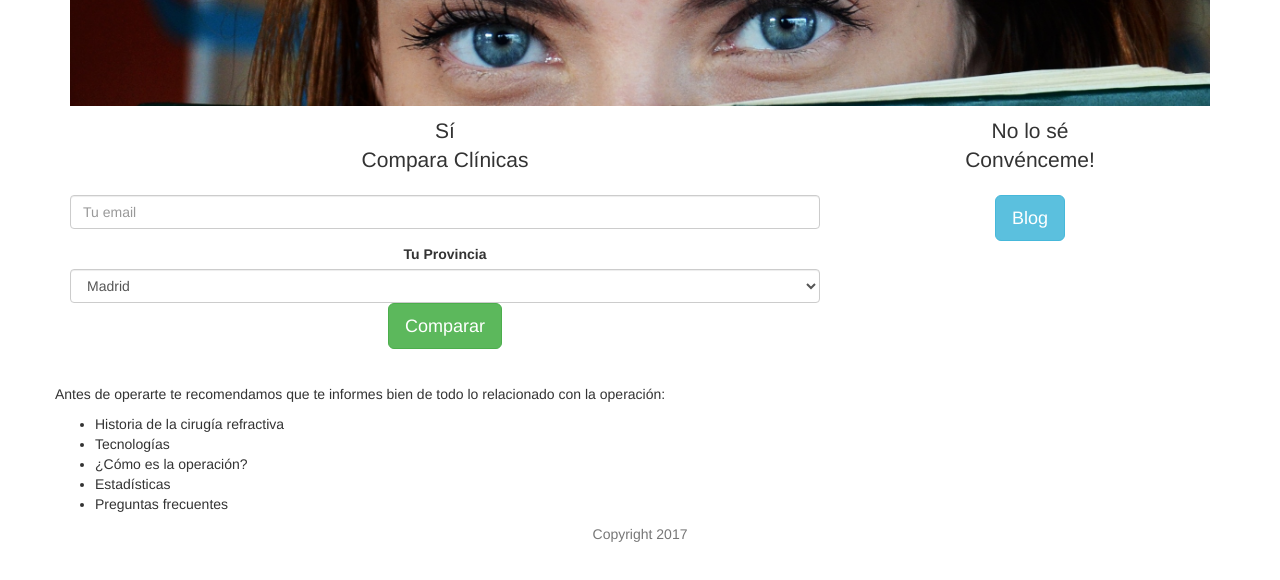
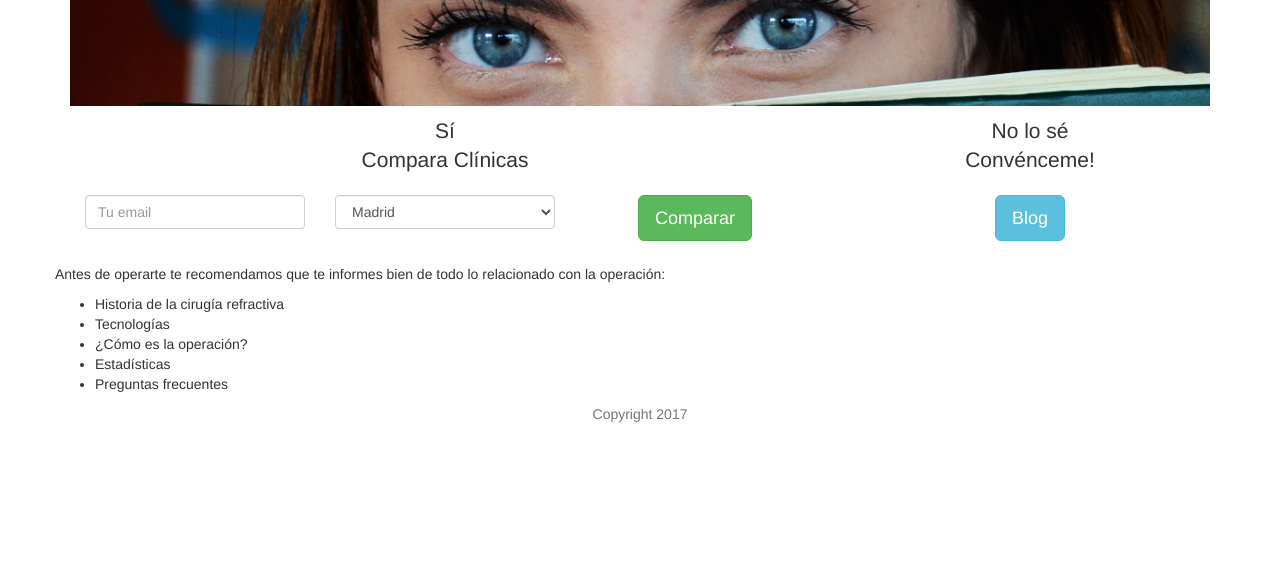
Before and after one commit to JUANRA251/EyeAdvisor, a plain HTML site: page index.html in a window 1280 px wide. Shown: the part 176-756 px from the top of the page. Drawn offline with nearby package versions, Linux system fonts and the light colour scheme.

Commit message:
form horizontal

```diff
--- a/index.html
+++ b/index.html
@@ -36,20 +36,20 @@
         <div class="row">
             <div class="col-xs-8 text-center text-capitalize">
                 <p class="lead">Sí<br>Compara clínicas</p
-                <form class="form-inline">
-                    <div class="form-group">
+                <form class="form-group row">
+                    <div class="form-group col-xs-4">
                         <label for="email" class="sr-only">Email</label>
                         <input type="email" class="form-control" id="email" placeholder="Tu email">
                     </div>
-                    <div class="form-group">
-                        <label for="city">Tu provincia</label>
-                        <select class="form-control" id="city">
+                    <div class="form-group col-xs-4">
+                        <label for="city" class="sr-only">Tu provincia</label>
+                        <select class="form-control" id="city" placeholder="Tu provincia">
                             <option>Madrid</option>
                             <option>Barcelona</option>
                             <option>Bilbao</option>
                         </select>
-                        <button type="submit" class="btn btn-success btn-lg">Comparar</button>
                     </div>
+                    <button type="submit" class="btn btn-success btn-lg">Comparar</button>
                 </form>
             </div>
             <div class="col-xs-4 text-center">
```
